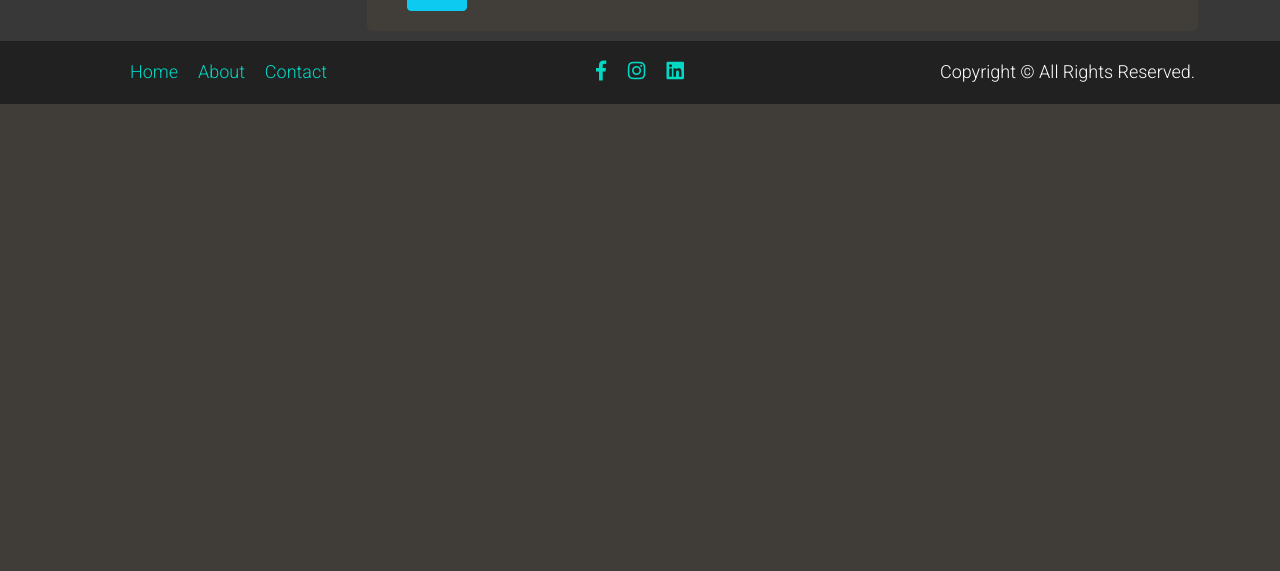
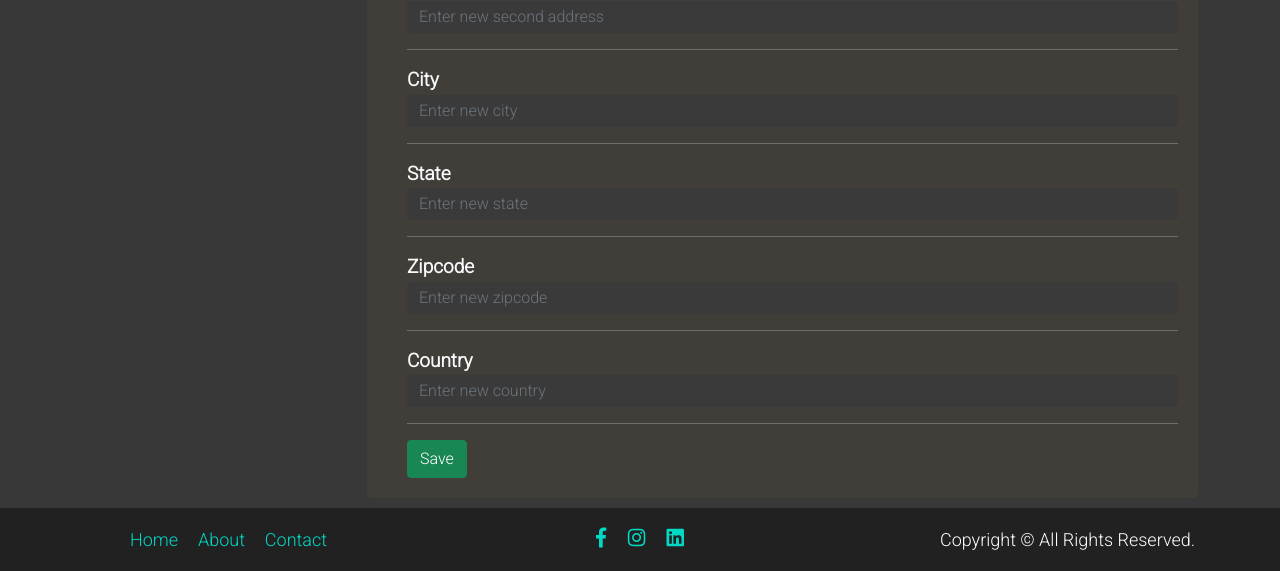
Before and after one commit to Uriel-17/CS160_Project, a PHP site: page /edit_profile.php in a window 1280 px wide. Shown: the part 821-1392 px from the top of the page. Before the commit the page ends 925 px from the top, so only its background shows below. Run offline with PHP 8.4, Linux system fonts and the light colour scheme.

Commit message:
latest version of edit_profile.php

```diff
--- a/edit_profile.php
+++ b/edit_profile.php
@@ -20,20 +20,21 @@
                         <h3>Edit your account settings here.</h3>
                     </div>
                     <div class="panel-body bio-graph-info">
-                        <form action="" method="post">
+                        <form action="" method="post" class="text-light">
                             <div class="form-group mt-4">
                                 <div class="col-sm-3">
                                     <label>Full Name</label>
                                 </div>
                                 <input class="form-control col-sm-6  py-1" placeholder="Enter full name"
-                                    pattern="[a-zA-Z0-9]{1,30}">
+                                    pattern="[a-zA-Z0-9]{4,30}" title="4 - 30 characters please">
                             </div>
                             <hr>
                             <div class="form-group">
                                 <div class="col-sm-3">
                                     <label>Email</label>
                                 </div>
-                                <input class="form-control col-sm-6 py-1" placeholder="Enter new email">
+                                <input class="form-control col-sm-6 py-1" placeholder="Enter new email"
+                                    pattern="[a-z0-9._%+-]+@[a-z0-9.-]+\.[a-z]{2,}$">
 
                             </div>
 
@@ -42,14 +43,18 @@
                                 <div class="col-sm-3">
                                     <label>Phone</label>
                                 </div>
-                                <input class="form-control col-sm-6 py-1" placeholder="Enter new phone number">
+                                <input class="form-control col-sm-6 py-1" placeholder="Enter new phone number"
+                                    pattern="[0-9]{8,12}" title="not valid phone number">
                             </div>
                             <hr>
                             <div class="form-group">
                                 <div class="col-sm-3">
                                     <label>Date of Birth</label>
                                 </div>
-                                <input class="form-control col-sm-6 py-1" type="date" placeholder="Enter new birthday">
+                                <input class="form-control col-sm-6 py-1" type="date" placeholder="Enter new birthday"
+                                    title="Date of birth" max=<?php
+                         echo date('Y-m-d');
+                         ?>>
                             </div>
                             <hr>
 
@@ -57,14 +62,61 @@
                                 <div class="col-sm-3">
                                     <label>Address</label>
                                 </div>
-                                <input class="form-control col-sm-6 py-1 " placeholder="Enter new address" ">
+                                <input class="form-control col-sm-6 py-1 " placeholder="Enter new address"
+                                    pattern="[a-zA-Z0-9, ]{4,50}">
+
+                            </div>
+                            <hr>
+                            <div class=" form-group">
+                                <div class="col-sm-3">
+                                    <label>Second Address</label>
+                                </div>
+                                <input class="form-control col-sm-6 py-1 " placeholder="Enter new second address"
+                                    pattern="[a-zA-Z0-9, ]{4,50}">
+
+                            </div>
+                            <hr>
+                            <div class=" form-group">
+                                <div class="col-sm-3">
+                                    <label>City</label>
+                                </div>
+                                <input class="form-control col-sm-6 py-1 " placeholder="Enter new city"
+                                    pattern="[a-zA-Z, ]{4,20}">
+
+                            </div>
+
+                            <hr>
+                            <div class=" form-group">
+                                <div class="col-sm-3">
+                                    <label>State</label>
+                                </div>
+                                <input class="form-control col-sm-6 py-1 " placeholder="Enter new state"
+                                    pattern="[a-zA-Z, ]{4,20}">
+
+                            </div>
+                            <hr>
+                            <div class=" form-group">
+                                <div class="col-sm-3">
+                                    <label>Zipcode</label>
+                                </div>
+                                <input class="form-control col-sm-6 py-1 " placeholder="Enter new zipcode"
+                                    pattern="[0-9,- ]{4,10}">
+
+                            </div>
+                            <hr>
+                            <div class=" form-group">
+                                <div class="col-sm-3">
+                                    <label>Country</label>
+                                </div>
+                                <input class="form-control col-sm-6 py-1 " placeholder="Enter new country"
+                                    pattern="[a-zA-Z ]{4,20}">
 
                             </div>
                             <hr>
 
                             <div class=" form-group">
                                 <div class=" col-sm-12">
-                                    <button class="btn btn-info " type="submit" href="#">Save</button>
+                                    <button class="btn btn-success " type="submit" href="#">Save</button>
                                 </div>
                             </div>
                         </form>
--- a/my_css/userprofile.css
+++ b/my_css/userprofile.css
@@ -167,7 +167,7 @@
   padding: 5px;
 }
 .label {
-  color: #e8e4da;
+  color: white;
 }
 .editBtn {
   text-decoration: none;
```
Also changed, not shown: user_account.php (+5 -3 lines).
